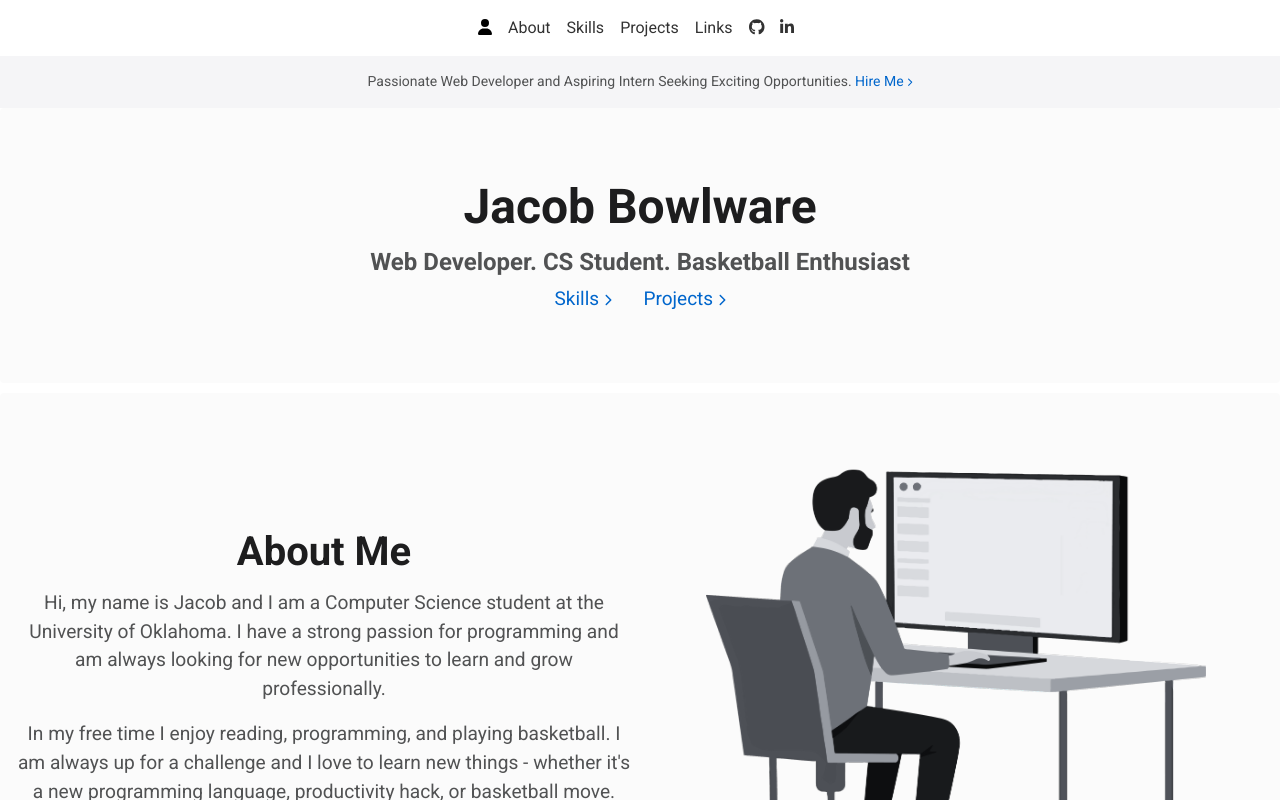
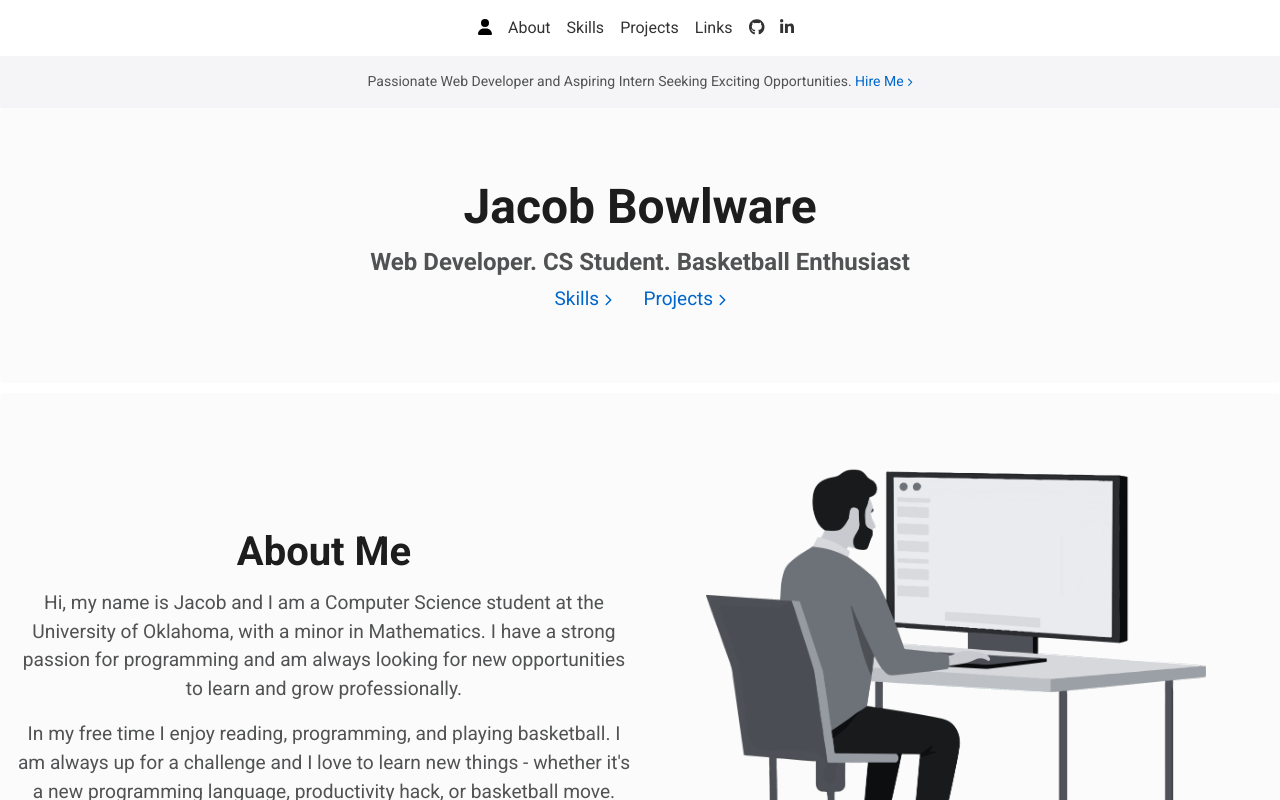
Before and after one commit to JacobBowlware/jwb-portfolio-3, a React (Create React App) app: page / in a window 1280 px wide. Shown: the top 800 px of the page. Built offline with nearby package versions, Linux system fonts and the light colour scheme.

Commit message:
Added 'Math Minor' to desc.

```diff
--- a/src/components/pages/Home.jsx
+++ b/src/components/pages/Home.jsx
@@ -130,7 +130,7 @@ const Home = () => {
                         <div className="container-grid__item">
                             <h2 className="subheader text-dark about__header">About Me</h2>
                             <p className="text-med about__text p-text">
-                                Hi, my name is Jacob and I am a Computer Science student at the University of Oklahoma.
+                                Hi, my name is Jacob and I am a Computer Science student at the University of Oklahoma, with a minor in Mathematics.
                                 I have a strong passion for programming and am always looking
                                 for new opportunities to learn and grow professionally.
                             </p>
```
